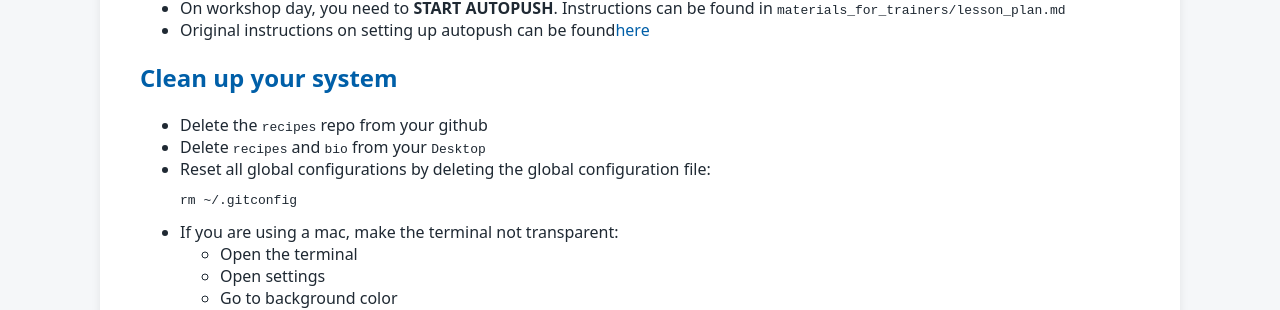
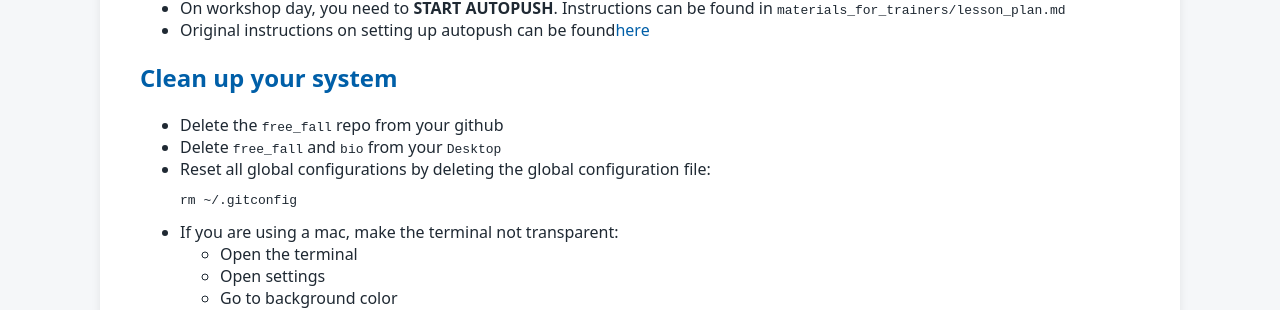
Before and after one commit to tu-delft-library/introduction_to_version_control_with_git, a Jekyll site: the page built from materials_for_trainers/pre_workshop_checklist.md, in a window 1280 px wide. Shown: the part 1141-1451 px from the top of the page. Built offline with Jekyll 4.4.1, drawn with Linux system fonts in a browser that asks for light colours; our own code applies the rules of GitHub Pages for plain Markdown files.

Commit message:
rename repository in preworkshop checklist

````diff
--- a/materials_for_trainers/pre_workshop_checklist.md
+++ b/materials_for_trainers/pre_workshop_checklist.md
@@ -46,8 +46,8 @@
 - Original instructions on setting up autopush can be found[here](https://github.com/4TUResearchData-Carpentries/workshop_notes)
 
 ## Clean up your system
-- Delete the `recipes` repo from your github
-- Delete `recipes` and `bio` from your `Desktop`
+- Delete the `free_fall` repo from your github
+- Delete `free_fall` and `bio` from your `Desktop`
 - Reset all global configurations by deleting the global configuration file:
 ```bash
 rm ~/.gitconfig
````
